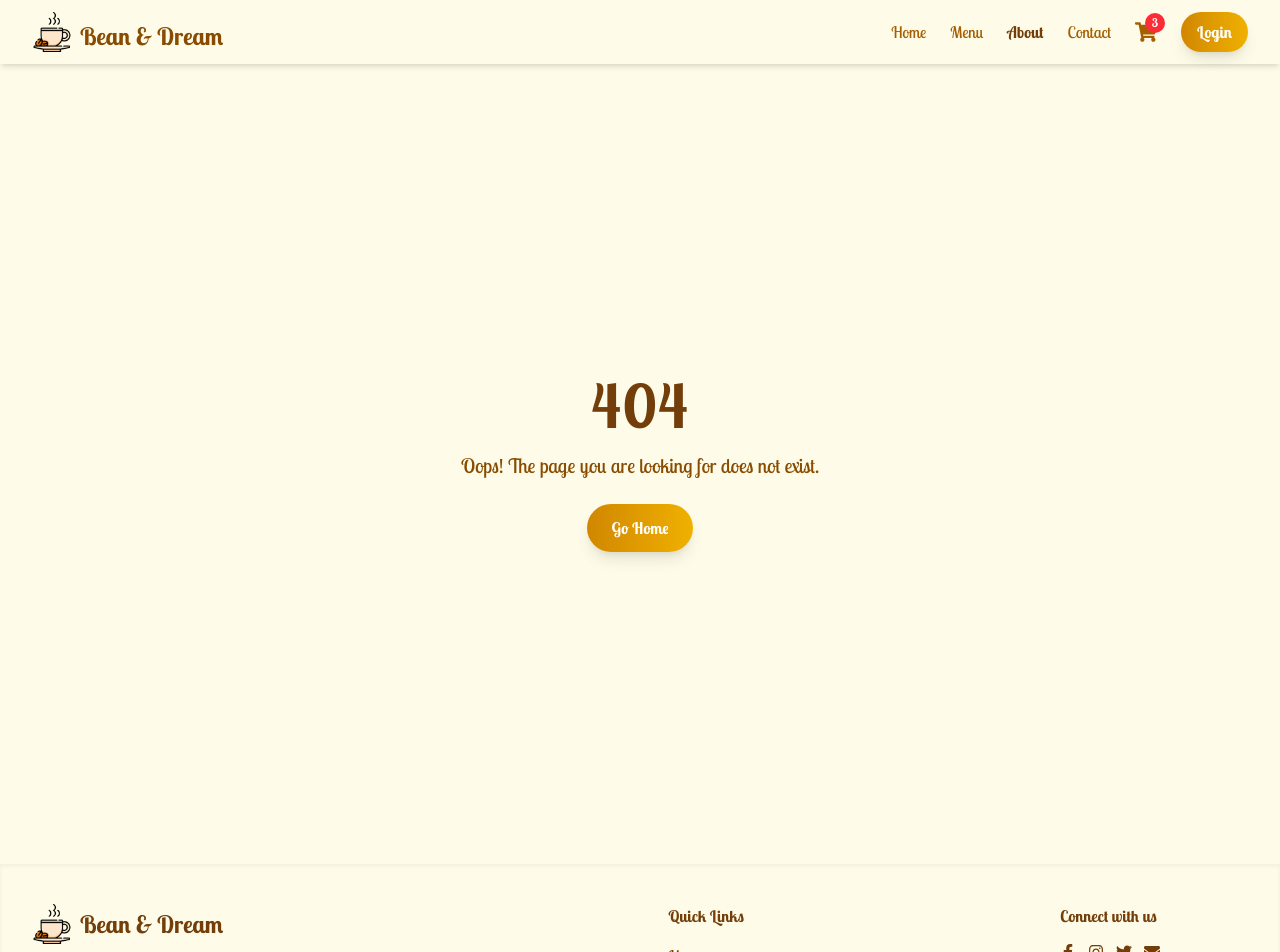
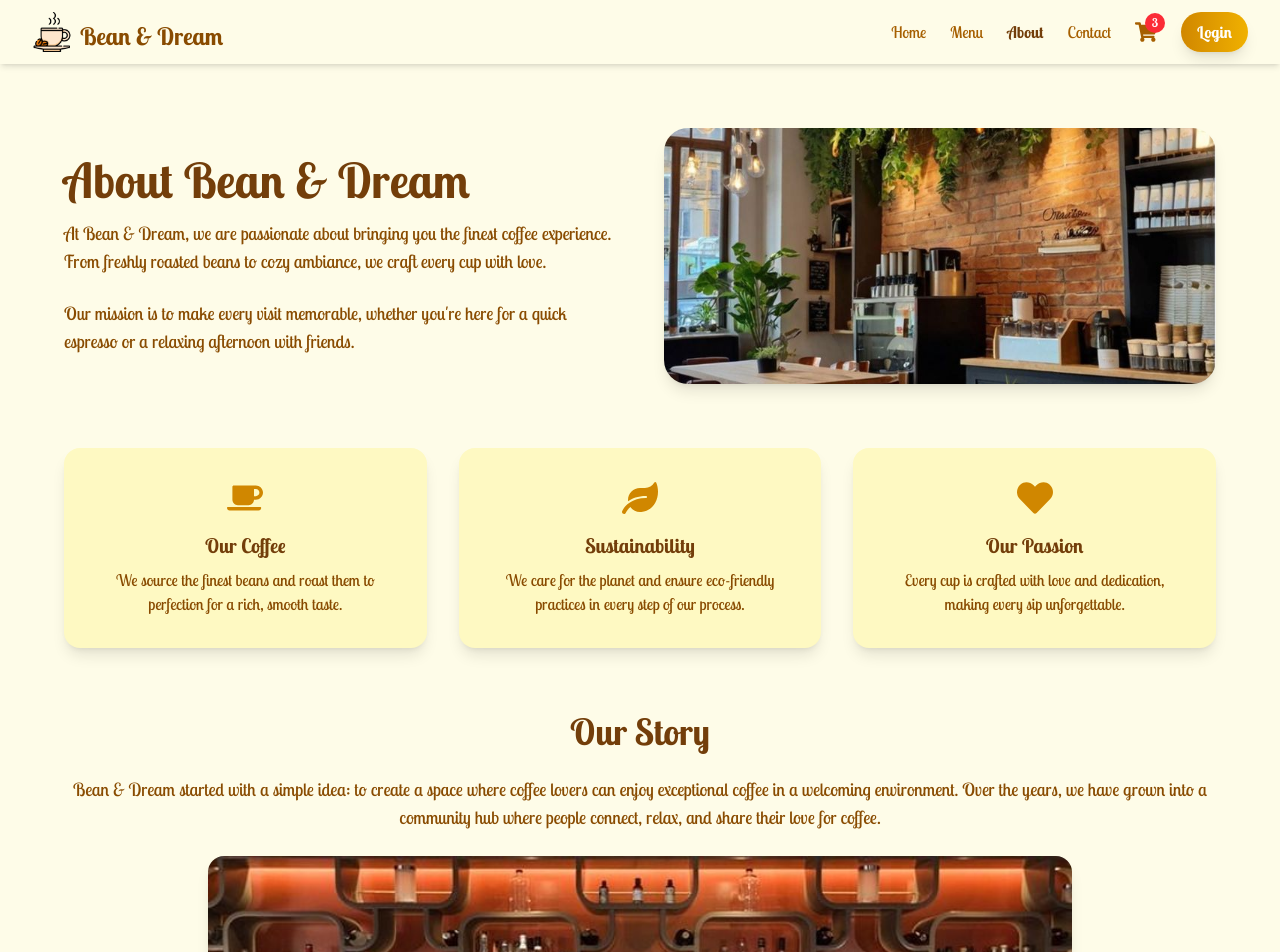
Before and after one commit to abida-sultana-ake/Coffee-Shop, a React (Vite) app: page /about in a window 1280 px wide. Shown: the top 952 px of the page. Built offline with nearby package versions, Linux system fonts and the light colour scheme.

Commit message:
About page

```diff
--- a/src/pages/About/About.jsx
+++ b/src/pages/About/About.jsx
@@ -1,11 +1,85 @@
-import React from 'react';
+import React from "react";
+import { FaCoffee, FaLeaf, FaHeart } from "react-icons/fa";
 
 const About = () => {
-    return (
-        <div>
-            about
+  return (
+    <section className="bg-yellow-50 min-h-screen px-4 py-16">
+      {/* Hero Section */}
+      <div className="max-w-6xl mx-auto flex flex-col lg:flex-row items-center gap-12 mb-16">
+        <div className="lg:w-1/2">
+          <h1 className="text-5xl font-extrabold text-yellow-900 mb-4">
+            About Bean & Dream
+          </h1>
+          <p className="text-yellow-800 text-lg mb-6">
+            At Bean & Dream, we are passionate about bringing you the finest
+            coffee experience. From freshly roasted beans to cozy ambiance, we
+            craft every cup with love.
+          </p>
+          <p className="text-yellow-800 text-lg">
+            Our mission is to make every visit memorable, whether you're here
+            for a quick espresso or a relaxing afternoon with friends.
+          </p>
         </div>
-    );
+        <div className="lg:w-1/2">
+          <img
+            src="/public/assets/coffee-shop.jpg"
+            alt="Coffee shop"
+            className="w-full h-64 object-cover rounded-3xl shadow-lg"
+          />
+        </div>
+      </div>
+
+      {/* Mission & Vision */}
+      <div className="max-w-6xl mx-auto grid grid-cols-1 md:grid-cols-3 gap-8 text-center mb-16">
+        <div className="bg-yellow-100 p-8 rounded-2xl shadow-lg hover:shadow-xl transition-shadow duration-300">
+          <FaCoffee className="text-yellow-600 text-4xl mx-auto mb-4" />
+          <h3 className="text-xl font-semibold text-yellow-900 mb-2">
+            Our Coffee
+          </h3>
+          <p className="text-yellow-800">
+            We source the finest beans and roast them to perfection for a rich,
+            smooth taste.
+          </p>
+        </div>
+        <div className="bg-yellow-100 p-8 rounded-2xl shadow-lg hover:shadow-xl transition-shadow duration-300">
+          <FaLeaf className="text-yellow-600 text-4xl mx-auto mb-4" />
+          <h3 className="text-xl font-semibold text-yellow-900 mb-2">
+            Sustainability
+          </h3>
+          <p className="text-yellow-800">
+            We care for the planet and ensure eco-friendly practices in every
+            step of our process.
+          </p>
+        </div>
+        <div className="bg-yellow-100 p-8 rounded-2xl shadow-lg hover:shadow-xl transition-shadow duration-300">
+          <FaHeart className="text-yellow-600 text-4xl mx-auto mb-4" />
+          <h3 className="text-xl font-semibold text-yellow-900 mb-2">
+            Our Passion
+          </h3>
+          <p className="text-yellow-800">
+            Every cup is crafted with love and dedication, making every sip
+            unforgettable.
+          </p>
+        </div>
+      </div>
+
+      {/* Team / Story Section */}
+      <div className="max-w-6xl mx-auto text-center">
+        <h2 className="text-4xl font-bold text-yellow-900 mb-6">Our Story</h2>
+        <p className="text-yellow-800 text-lg mb-6">
+          Bean & Dream started with a simple idea: to create a space where
+          coffee lovers can enjoy exceptional coffee in a welcoming environment.
+          Over the years, we have grown into a community hub where people
+          connect, relax, and share their love for coffee.
+        </p>
+        <img
+          src="/public/assets/team.jpg"
+          alt="Our Team"
+          className="mx-auto w-full md:w-3/4  shadow-lg rounded-2xl"
+        />
+      </div>
+    </section>
+  );
 };
 
 export default About;
--- a/src/router/router.js
+++ b/src/router/router.js
@@ -3,6 +3,7 @@ import RootLayout from "../rootLayout/RootLayout";
 import Home from "../pages/Home/Home";
 import Error from "../pages/Error/Error";
 import ContactUs from "../pages/Contact/contactUs";
+import About from "../pages/About/About";
 
 export const router = createBrowserRouter([
   {
@@ -21,6 +22,10 @@ export const router = createBrowserRouter([
         path: "/contact",
         Component: ContactUs,
       },
+      {
+        path: "/about",
+        Component: About,
+      },
     ],
   },
 ]);
```
Also changed, not shown: public/assets/coffee-shop.jpg (added), public/assets/team.jpg (added).
